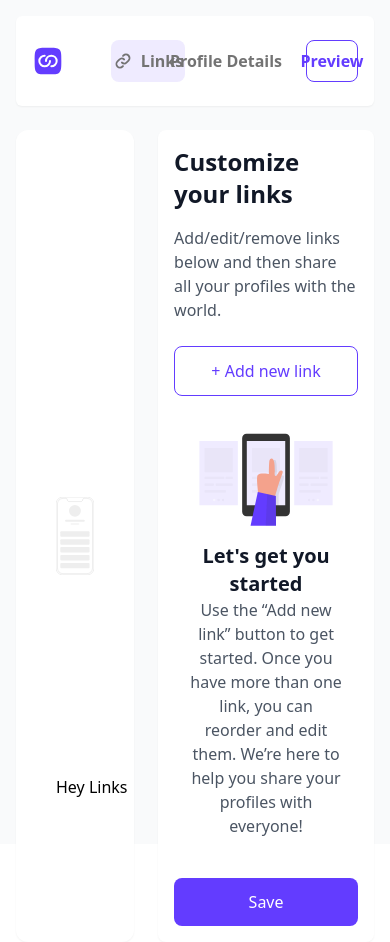
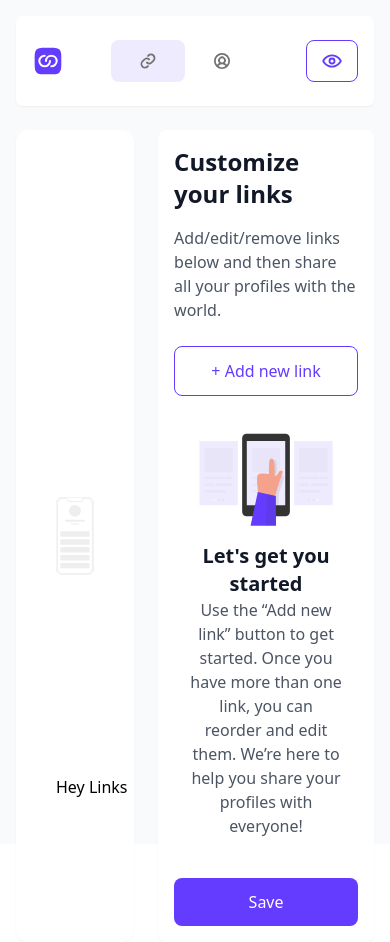
Before and after one commit to iamashik71/devlinks, a Next.js app: page /links in a window 390 px wide. Built offline with nearby package versions, Linux system fonts and the light colour scheme; no server answers.

Commit message:
FIX: navbar style breaking issue

```diff
--- a/components/NavBar/index.tsx
+++ b/components/NavBar/index.tsx
@@ -56,7 +56,7 @@ const NavBar = () => {
           onClick={() => route.push("/links")}
         >
           <span></span>
-          Links
+          {!isMobile && "Links"}
         </li>
 
         <li
@@ -66,11 +66,18 @@ const NavBar = () => {
           onClick={() => route.push("/profile")}
         >
           <span></span>
-          Profile Details
+          {!isMobile && "Profile Details"}
         </li>
       </ul>
       <button className={styles.previewButton} onClick={handlePreviewLink}>
-        Preview
+        {isMobile ? (
+          <img
+            src={"/icons/icon-preview-header.svg"}
+            className={styles.eyeIcon}
+          />
+        ) : (
+          "Preview"
+        )}
       </button>
     </nav>
   );
--- a/pages/index.tsx
+++ b/pages/index.tsx
@@ -25,7 +25,9 @@ const Home = () => {
       className={`bg-gray-50 h-[100vh] p-4 flex justify-center items-center`}
     >
       <div className="text-center">
-        <h1 className="text-2xl font-bold mb-4">Welcome to the App</h1>
+        <h1 className="text-2xl font-bold mb-4">
+          You are few clicks away from using Devlink app...
+        </h1>
         <button
           onClick={handleLogin}
           className="bg-blue-500 text-white py-2 px-4 rounded"
```
